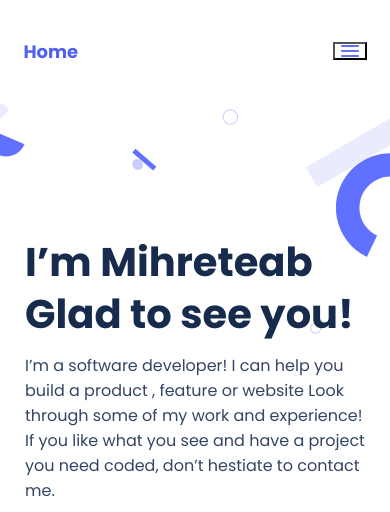
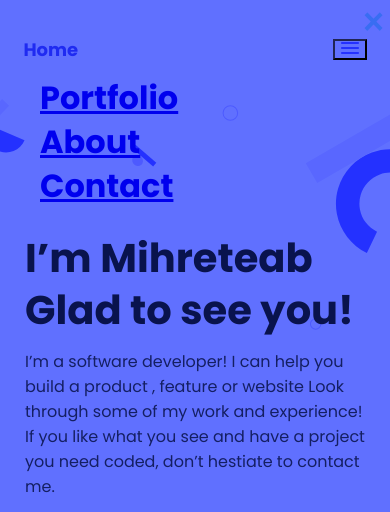
Before and after one commit to Mre55/Portfolio, a website: page index.html in a window 390 px wide. Both pictures are taken after a click on the button 349 px from the left and 51 px from the top of the page. Shown: the top 512 px of the page. Drawn offline with Linux system fonts and the light colour scheme.

Commit message:
Add javascript for the hamburger icone

```diff
--- a/JS/script.js
+++ b/JS/script.js
@@ -0,0 +1,26 @@
+const openMobileMenu = document.querySelectorAll('[data-mobile-menu-target]');
+const closeMobileMenu = document.querySelectorAll('[data-close-button]');
+
+openMobileMenu.forEach(button => {
+    button.addEventListener('click', () => {
+        const mobileMenu = document.querySelector(button.dataset.mobileMenuTarget);
+        openMenu(mobileMenu);
+    })
+})
+
+closeMobileMenu.forEach(button => {
+    button.addEventListener('click', () => {
+        const mobileMenu = button.closest('.mobile-menu')
+        closeMenu(mobileMenu);
+    })
+})
+
+function openMenu(mobileMenu) {
+    if(mobileMenu == null) return
+    mobileMenu.classList.add('active');
+}
+
+function closeMenu(mobileMenu) {
+    if(mobileMenu == null) return
+    mobileMenu.classList.remove('active');
+}
--- a/index.html
+++ b/index.html
@@ -20,17 +20,16 @@
     <header>
         <a href="#headline-section" class="header-logo">Home</a>
         <nav>
-          <button data-mobile-menu-target="#mobile-menu">
+          <button class="only-mobile" data-mobile-menu-target="#mobile-menu">
             <img
-              class="only-mobile"
               src="./Images/Union.svg"
               alt="Hamburger Navbar Icon"
             />
           </button>
           <ul class="only-desktop menu-bar">
-            <li><a href="#">Portfolio</a></li>
-            <li><a href="#">About</a></li>
-            <li><a href="#">Contact</a></li>
+            <li><a href="#headline-section">Portfolio</a></li>
+            <li><a href="#about-section">About</a></li>
+            <li><a href="#contact-form">Contact</a></li>
           </ul>
         </nav>
      </header>
@@ -39,10 +38,10 @@
         <div class="mobile-menu-header">
           <button data-close-button class="close-button">&times;</button>
         </div>
-        <ul>
-          <li>Portfolio</li>
-          <li>About</li>
-          <li>Contact</li>
+        <ul class="mobile-menu-list">
+          <li><a href="#headline-section">Portfolio</a></li>
+          <li><a href="#about-section">About</a></li>
+          <li><a href="#contact-form">Contact</a></li>
         </ul>
       </div>
       <section id="headline-section">
@@ -317,5 +316,6 @@
       </form>
      </section>
     </main>
+    <script defer src="./JS/script.js"></script>
   </body>
 </html>
--- a/style.css
+++ b/style.css
@@ -52,6 +52,11 @@ header {
   transform: scale(1.7);
 }
 
+nav ul {
+  display: flex;
+  list-style: none;
+}
+
 .mobile-menu {
   position: fixed;
   top: 0;
@@ -76,7 +81,7 @@ header {
 
 .mobile-menu ul {
   list-style: none;
-  color: #ffffff;
+  color: #fff;
   font-style: normal;
   font-weight: 600;
   font-size: 32px;
@@ -87,7 +92,7 @@ header {
   border: none;
   cursor: pointer;
   outline: none;
-  color: #ffffff;
+  color: #fff;
   background: none;
   font-size: 2.25rem;
   font-weight: bold;
@@ -138,11 +143,6 @@ header {
   font-size: 16px;
   margin-top: -20px;
   color: #344563;
-}
-
-nav ul {
-  display: flex;
-  list-style: none;
 }
 
 nav ul li {
```
